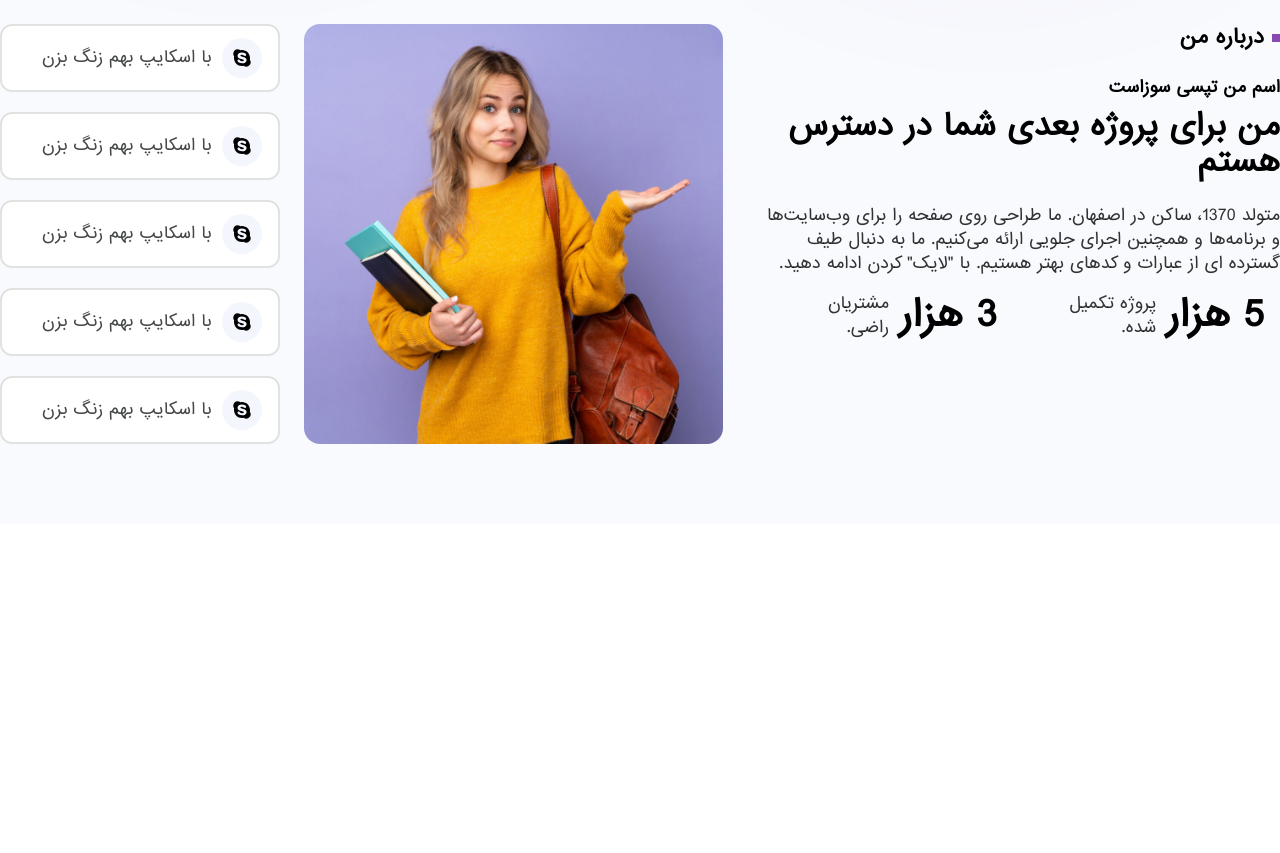
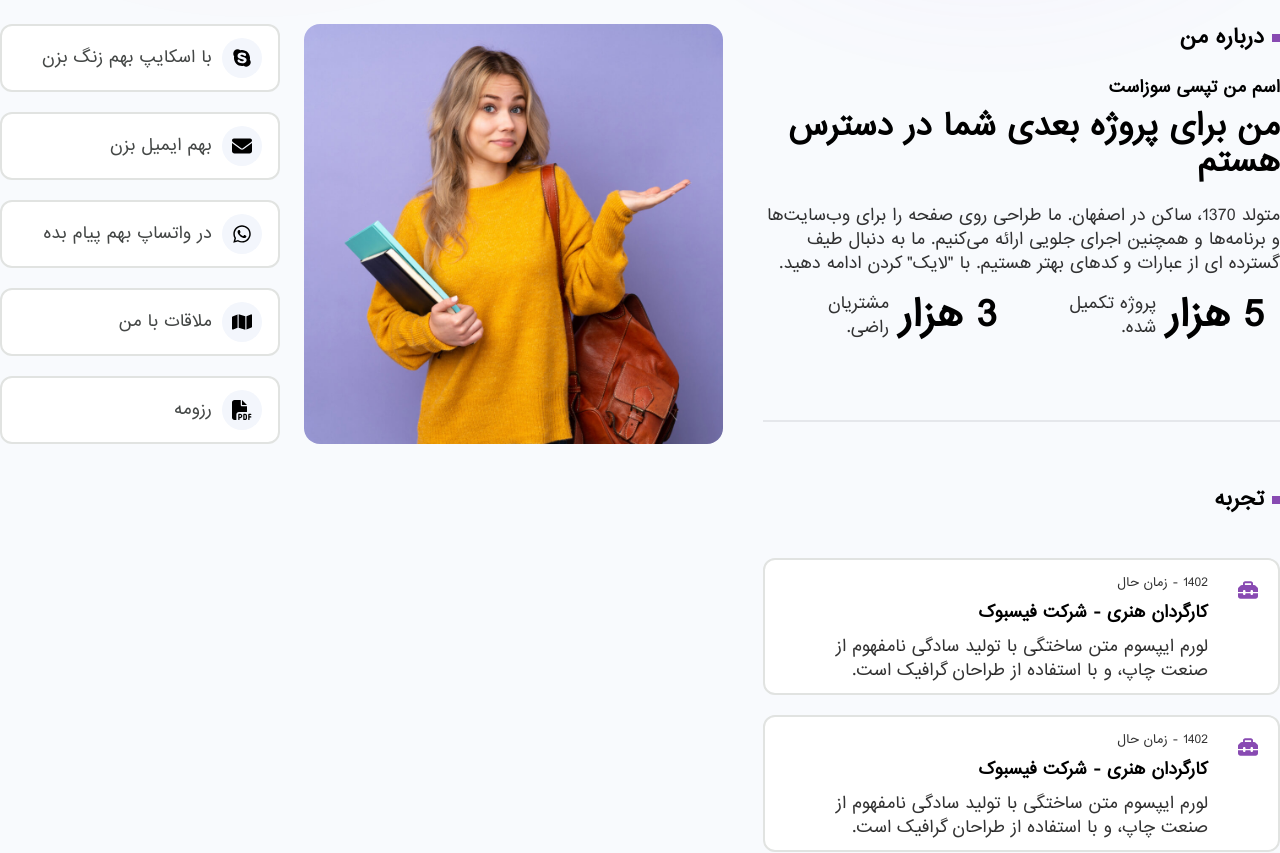
Before and after one commit to pouya-mirzaei/tapsi, a React (Create React App) app: page / in a window 1280 px wide. Shown: the part 740-1593 px from the top of the page. Built offline with nearby package versions, Linux system fonts and the light colour scheme.

Commit message:
updated the about section

```diff
--- a/src/about-section/compoments/Contact-box.js
+++ b/src/about-section/compoments/Contact-box.js
@@ -1,15 +1,15 @@
 import React from 'react';
 
-export default function ContactBox() {
+export default function ContactBox({ text, icon }) {
   return (
     <div className="flex items-center gap-x-2.5 bg-white hover:bg-primary border-2 border-[#e1e3e1] hover:border-primary text-[#444746] hover:text-white rounded-xl py-3 px-4 cursor-pointer transition-colors">
       <div className="flex items-center justify-center w-10 h-10 bg-gray-2 rounded-full ">
         <svg className="w-1/2 text-black">
-          <use href="SVG/brands.svg#skype"></use>
+          <use href={`SVG/${icon.type}.svg#${icon.name}`}></use>
         </svg>
       </div>
       <div>
-        <span>با اسکایپ بهم زنگ بزن</span>
+        <span>{text}</span>
       </div>
     </div>
   );
--- /dev/null
+++ b/src/about-section/compoments/ExperienceBpx.js
@@ -0,0 +1,18 @@
+import React from 'react';
+
+export default function ExperienceBpx() {
+  return (
+    <div className="w-full bg-white border-2 border-[#e1e3e1] rounded-xl pl-5 py-2.5 pr-[70px] relative">
+      <div className="w-5 text-primary absolute top-5 right-5">
+        <svg>
+          <use href="SVG/solid.svg#toolbox"></use>
+        </svg>
+      </div>
+      <span className="text-black/80 text-xs inline-block mb-2.5">1402 - زمان حال</span>
+      <h5 className="mb-2.5 font-semibold">کارگردان هنری - شرکت فیسبوک</h5>
+      <p className="paragraph text-md">
+        لورم ایپسوم متن ساختگی با تولید سادگی نامفهوم از صنعت چاپ، و با استفاده از طراحان گرافیک است.
+      </p>
+    </div>
+  );
+}
--- a/src/about-section/compoments/Information.js
+++ b/src/about-section/compoments/Information.js
@@ -1,10 +1,11 @@
 import React from 'react';
+import ExperienceBpx from './ExperienceBpx';
 
 export default function Information() {
   return (
     <div className="basis-5/12">
       {/* introduction */}
-      <div>
+      <div className="pb-20 border-b-2">
         <h3 className="heading-tertairy title mb-6">درباره من</h3>
         <span className="font-semibold inline-block mb-2">اسم من تپسی سوزاست</span>
         <h2 className="font-semibold text-3xl mb-6">من برای پروژه بعدی شما در دسترس هستم</h2>
@@ -25,7 +26,12 @@ export default function Information() {
       </div>
 
       {/* experience */}
-      <div></div>
+      <div className="flex flex-col gap-5 pt-16">
+        <h3 className="heading-tertairy title mb-6">تجربه</h3>
+        <ExperienceBpx></ExperienceBpx>
+        <ExperienceBpx></ExperienceBpx>
+        <ExperienceBpx></ExperienceBpx>
+      </div>
     </div>
   );
 }
--- a/src/about-section/compoments/Sticky.js
+++ b/src/about-section/compoments/Sticky.js
@@ -3,7 +3,7 @@ import ContactBox from './Contact-box';
 
 export default function Sticky() {
   return (
-    <div className="basis-7/12 lg:sticky top-20">
+    <div className="basis-7/12 lg:sticky top-20 self-start">
       {/* resume */}
       <div className="flex flex-col lg:flex-row gap-6">
         {/* image */}
@@ -13,11 +13,11 @@ export default function Sticky() {
 
         {/* links */}
         <div className="basis-2/5 flex flex-col gap-y-5">
-          <ContactBox></ContactBox>
-          <ContactBox></ContactBox>
-          <ContactBox></ContactBox>
-          <ContactBox></ContactBox>
-          <ContactBox></ContactBox>
+          <ContactBox text="با اسکایپ بهم زنگ بزن" icon={{ name: 'skype', type: 'brands' }}></ContactBox>
+          <ContactBox text="بهم ایمیل بزن" icon={{ name: 'envelope', type: 'solid' }}></ContactBox>
+          <ContactBox text="در واتساپ بهم پیام بده" icon={{ name: 'whatsapp', type: 'brands' }}></ContactBox>
+          <ContactBox text="ملاقات با من" icon={{ name: 'map', type: 'solid' }}></ContactBox>
+          <ContactBox text="رزومه" icon={{ name: 'file-pdf', type: 'solid' }}></ContactBox>
         </div>
       </div>
 
```
